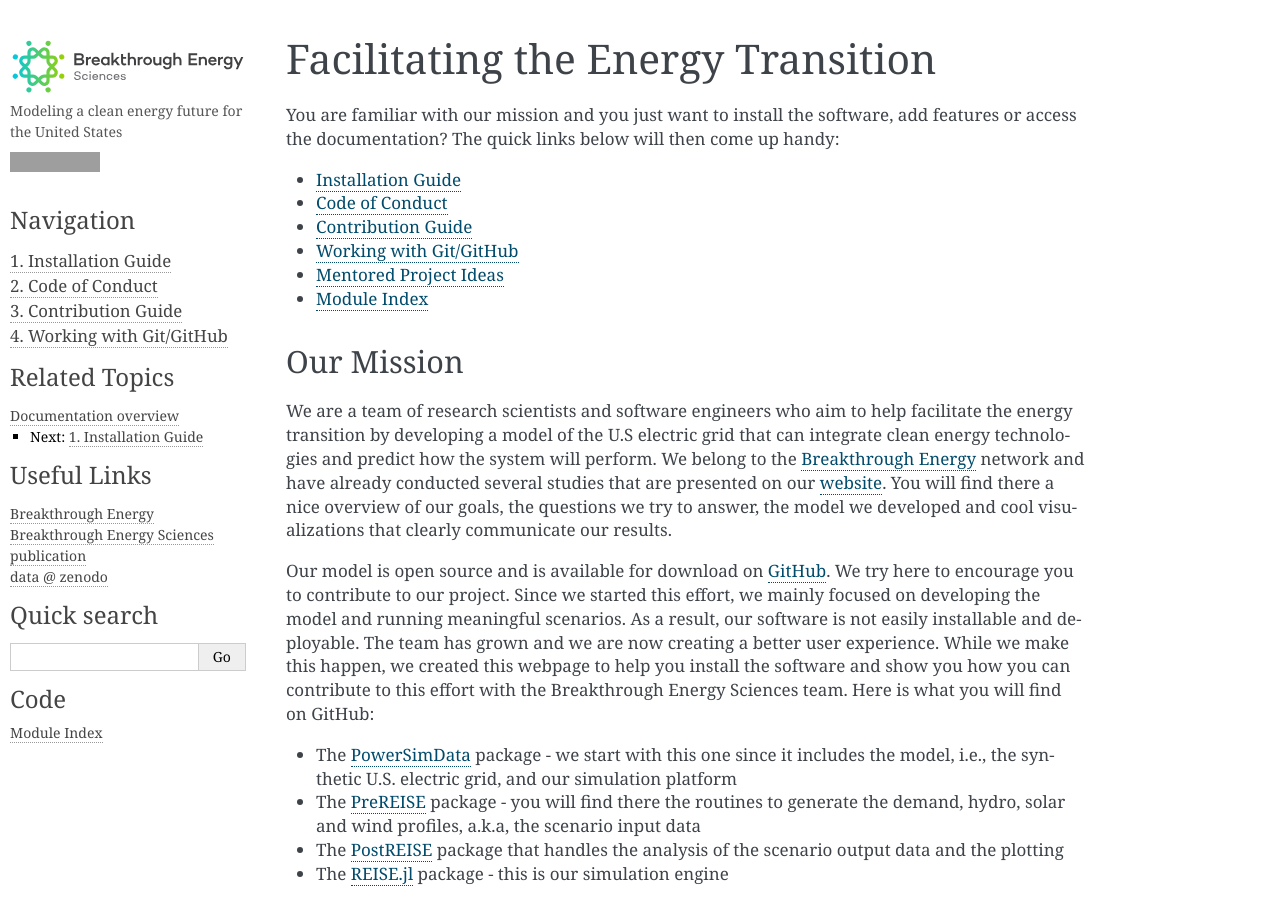
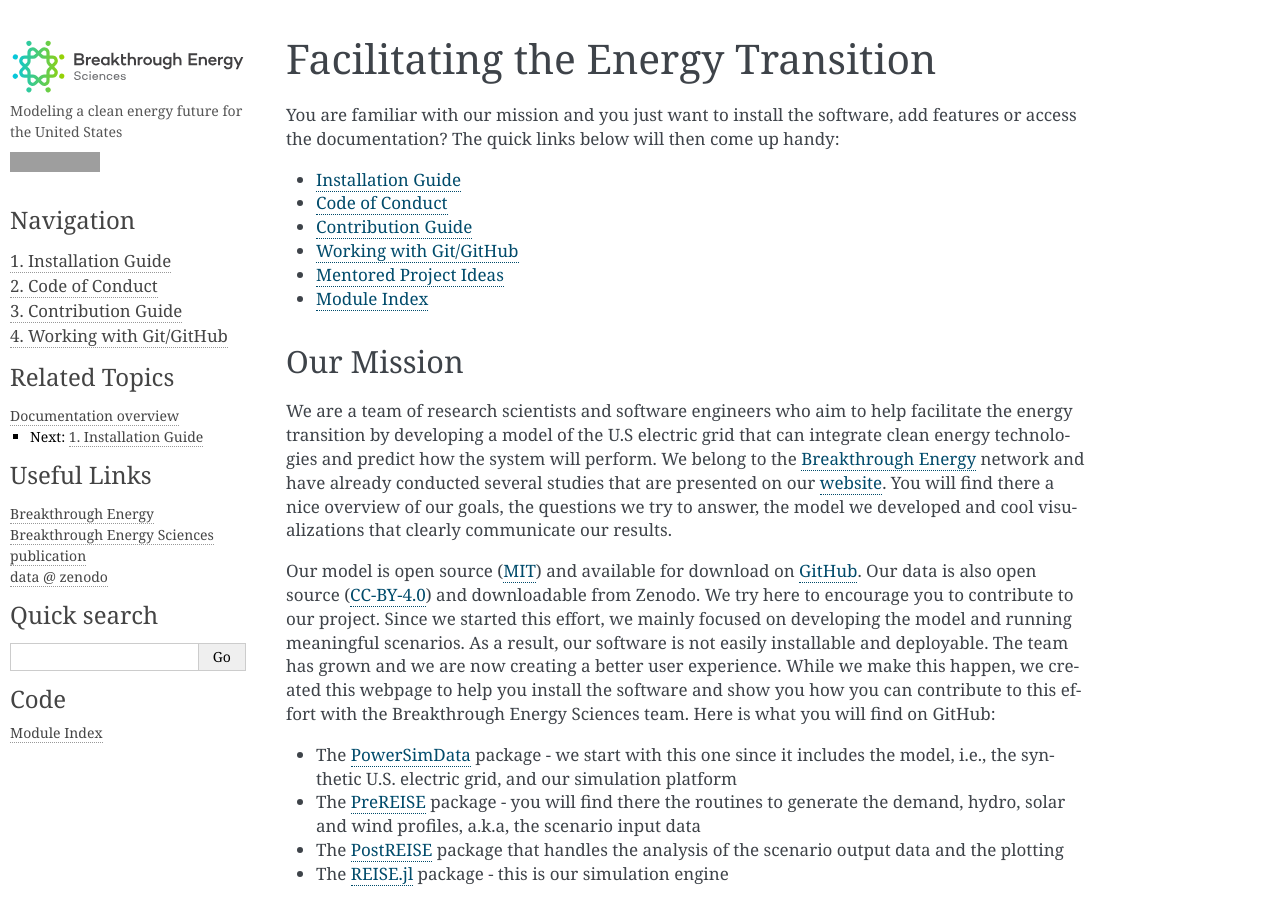
Before and after one commit to Breakthrough-Energy/docs, a Sphinx documentation site: the page built from source/index.rst, in a window 1280 px wide and 900 px high. Built offline with Sphinx 7.4.7, drawn with Linux system fonts in a browser that asks for light colours; pages that are not in the unit, such as notebooks, are missing from menus; grey boxes are pictures that could not be loaded.

Commit message:
docs: add information on licenses in landing page

```diff
--- a/source/index.rst
+++ b/source/index.rst
@@ -28,14 +28,17 @@
 goals, the questions we try to answer, the model we developed and cool visualizations
 that clearly communicate our results.
 
-Our model is open source and is available for download on `GitHub
-<https://github.com/Breakthrough-Energy>`_. We try here to encourage you to contribute
-to our project. Since we started this effort, we mainly focused on developing the model
-and running meaningful scenarios. As a result, our software is not easily installable
-and deployable. The team has grown and we are now creating a better user experience.
-While we make this happen, we created this webpage to help you install the software and
-show you how you can contribute to this effort with the Breakthrough Energy Sciences
-team. Here is what you will find on GitHub:
+Our model is open source (`MIT <https://en.wikipedia.org/wiki/MIT_License>`_)
+and available for download on `GitHub <https://github.com/Breakthrough-Energy>`_.
+Our data is also open source (`CC‑BY‑4.0
+<https://en.wikipedia.org/wiki/Creative_Commons_license>`_) and downloadable from
+Zenodo. We try here to encourage you to contribute to our project. Since we started this
+effort, we mainly focused on developing the model and running meaningful scenarios. As
+a result, our software is not easily installable and deployable. The team has grown and
+we are now creating a better user experience. While we make this happen, we created
+this webpage to help you install the software and show you how you can contribute to
+this effort with the Breakthrough Energy Sciences team. Here is what you will find on
+GitHub:
 
 - The `PowerSimData <https://github.com/Breakthrough-Energy/PowerSimData>`_ package -
   we start with this one since it includes the model, i.e., the synthetic U.S. electric
```
